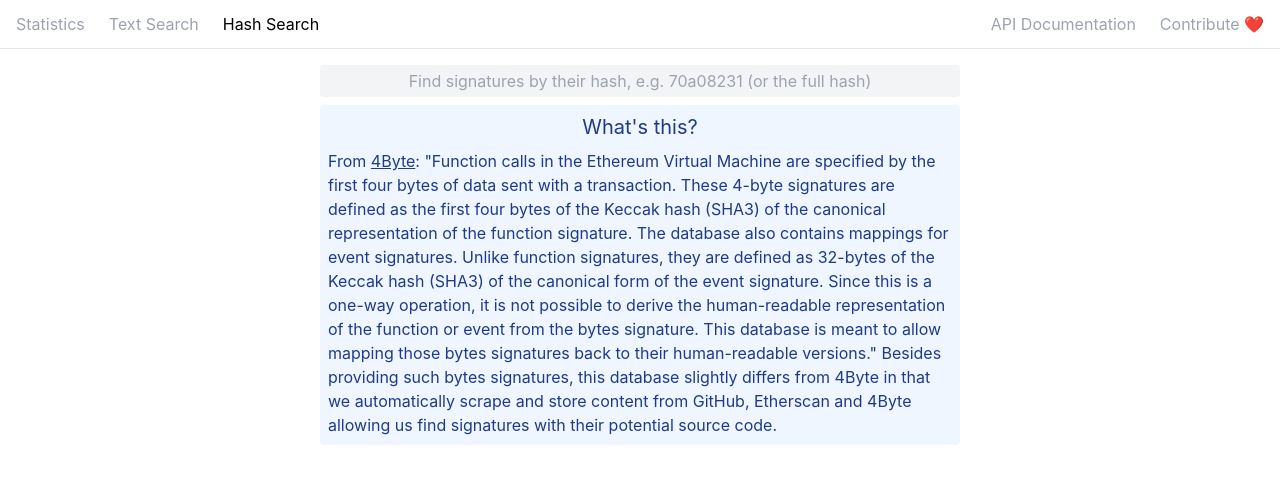
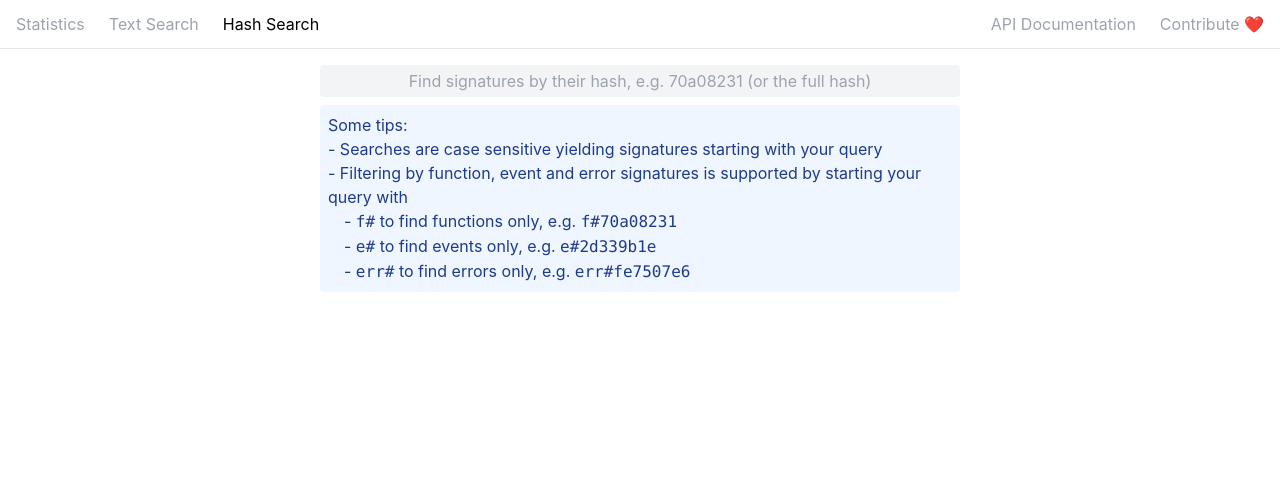
Before and after one commit to volsa/etherface, a Next.js app in the folder etherface-ui/: page /hash in a window 1280 px wide. Shown: the top 484 px of the page. Built offline with nearby package versions, Linux system fonts and the light colour scheme.

Commit message:
ui: Update info message for hash and text

```diff
--- a/etherface-ui/pages/hash.tsx
+++ b/etherface-ui/pages/hash.tsx
@@ -217,12 +217,13 @@ const Hash = () => {
                             {!query && <Alert
                                 kind='info'
                                 infoMessage={
-                                    <div className='text-left flex flex-col gap-y-2'>
-                                        <span className='text-xl text-center'>What&apos;s this?</span>
-                                        <span>
-                                            From <a href='https://www.4byte.directory/' className='underline underline-offset-auto'>4Byte</a>: &quot;Function calls in the Ethereum Virtual Machine are specified by the first four bytes of data sent with a transaction. These 4-byte signatures are defined as the first four bytes of the Keccak hash (SHA3) of the canonical representation of the function signature. The database also contains mappings for event signatures. Unlike function signatures, they are defined as 32-bytes of the Keccak hash (SHA3) of the canonical form of the event signature. Since this is a one-way operation, it is not possible to derive the human-readable representation of the function or event from the bytes signature. This database is meant to allow mapping those bytes signatures back to their human-readable versions.&quot;
-                                            Besides providing such bytes signatures, this database slightly differs from 4Byte in that we automatically scrape and store content from GitHub, Etherscan and 4Byte allowing us find signatures with their potential source code.
-                                        </span>
+                                    <div className='flex flex-col text-left'>
+                                        <span>Some tips:</span>
+                                        <span>- Searches are case sensitive yielding signatures starting with your query</span>
+                                        <span>- Filtering by function, event and error signatures is supported by starting your query with</span>
+                                        <span className='ml-4'>- <code>f#</code> to find functions only, e.g. <code>f#70a08231</code></span>
+                                        <span className='ml-4'>- <code>e#</code> to find events only, e.g. <code>e#2d339b1e</code></span>
+                                        <span className='ml-4'>- <code>err#</code> to find errors only, e.g. <code>err#fe7507e6</code></span>
                                     </div>
                                 }
                                 errorMessage={undefined}
--- a/etherface-ui/pages/text.tsx
+++ b/etherface-ui/pages/text.tsx
@@ -98,11 +98,13 @@ const Text = () => {
                             kind='info'
                             infoMessage={
                                 <div className='flex flex-col text-left'>
-                                    <span>Some things to know:</span>
-                                    <span>- This page currently <b>only</b> supports finding signatures found on GitHub</span>
+                                    <span>Some tips:</span>
                                     <span>- Searches are case sensitive yielding signatures starting with your query</span>
-                                    <span>- Filtering by function, event or error signatures is supported by starting your query with <span className='font-mono'>f#</span>, <span className='font-mono'>e#</span> or <span className='font-mono'>#err</span> respectively, e.g.</span>
-                                    <span className='ml-4'>- <span className='font-mono'>f#balanceOf</span>, <span className='font-mono'>e#Transfer</span>, <span className='font-mono'>err#Not</span></span>
+                                    <span>- To narrow down your search to signature names only, end your query with <code>(</code>, e.g. <code>balanceOf(</code></span>
+                                    <span>- Filtering by function, event and error signatures is supported by starting your query with</span>
+                                    <span className='ml-4'>- <code>f#</code> to find functions only, e.g. <code>f#balanceOf</code></span>
+                                    <span className='ml-4'>- <code>e#</code> to find events only, e.g. <code>e#Transfer</code></span>
+                                    <span className='ml-4'>- <code>err#</code> to find errors only, e.g. <code>err#Not</code></span>
                                 </div>
                             }
                             errorMessage={undefined}
```
